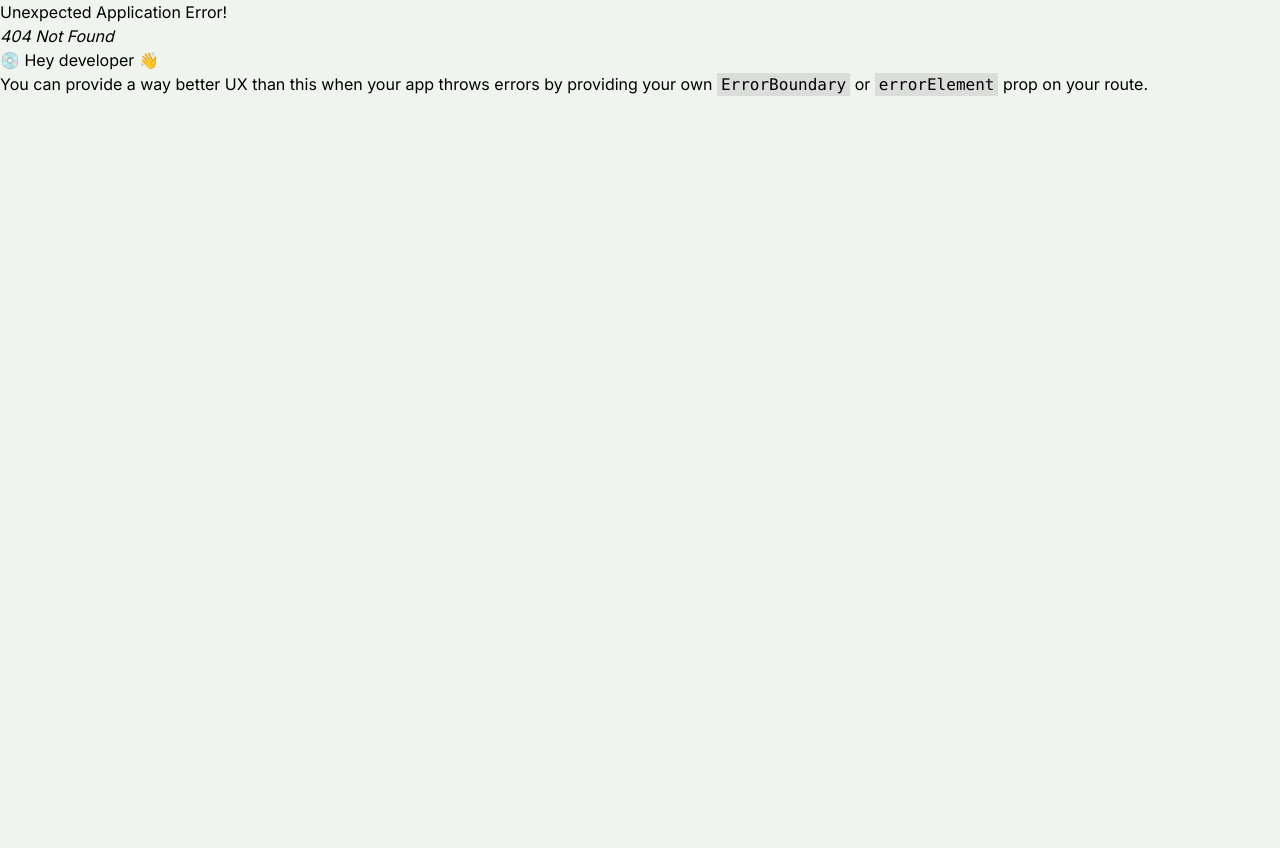
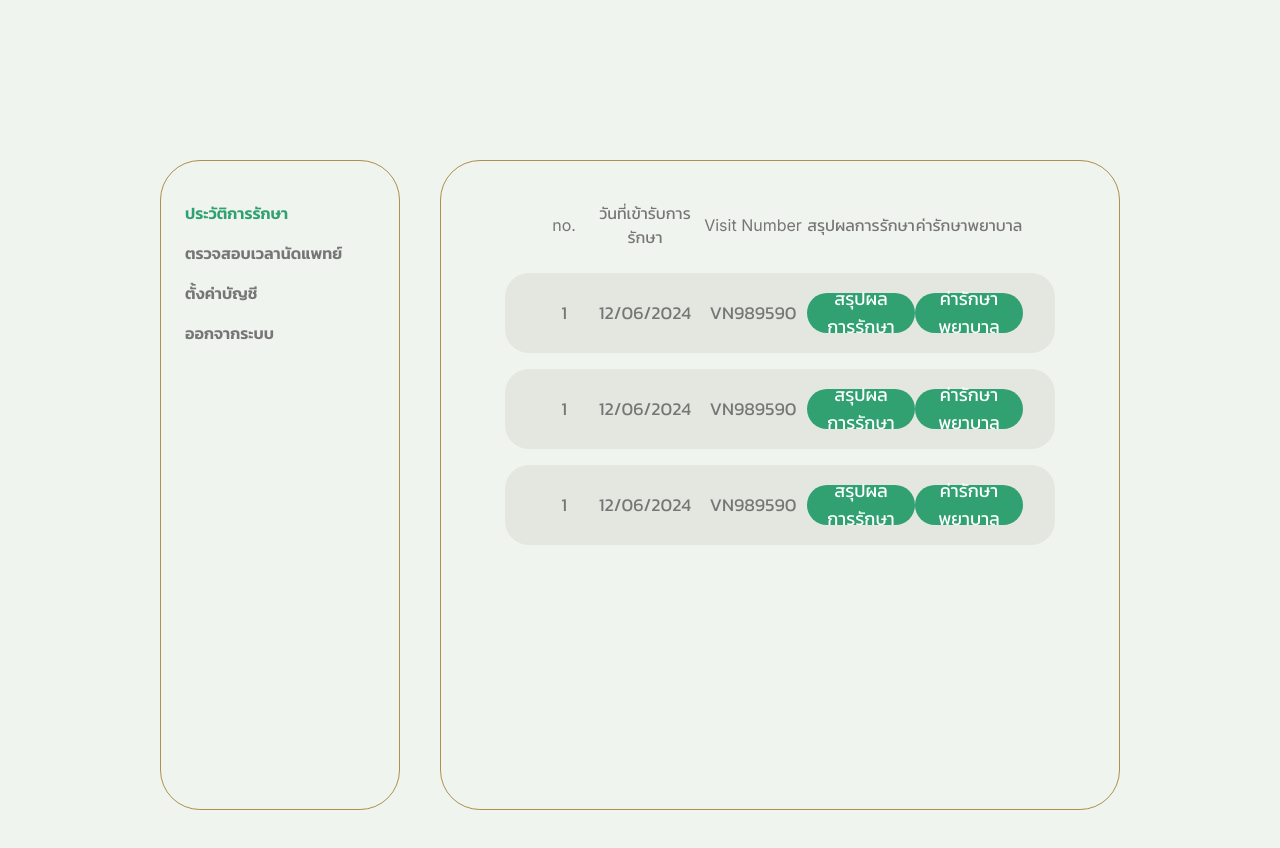
Before and after one commit to CCthana/CC17-MediSync_web, a React (Vite) app: page /user in a window 1280 px wide. Before the commit this address had no page. Shown: the top 848 px of the page. Before the commit the page ends 800 px from the top, so only its background shows below. Built offline with nearby package versions, Linux system fonts and the light colour scheme.

Commit message:
halfUser route

```diff
--- /dev/null
+++ b/src/features/user/component/SideMenu.jsx
@@ -0,0 +1,22 @@
+import { useLocation } from "react-router-dom"
+
+
+function SideMenu() {
+   const {pathname} = useLocation();
+
+  return (
+   <>
+
+   <div className="flex flex-col w-60 border-[1px] border-ms-gold min-h-[650px] h-full rounded-[40px] pt-10 pb-20 pl-6 gap-4 font-semibold text-ms-gray">
+
+      <div > <button className={`hover:underline ${pathname=="/user" ? 'font-ms-green' : '' }`}> ประวัติการรักษา </button> </div>
+      <div> <button className="hover:underline"> ตรวจสอบเวลานัดแพทย์ </button> </div>
+      <div> <button className="hover:underline"> ตั้งค่าบัญชี </button> </div>
+      <div> <button className="hover:underline"> ออกจากระบบ </button> </div>
+
+   </div>
+   </>
+  )
+}
+
+export default SideMenu
--- /dev/null
+++ b/src/features/user/component/UserAppointmentCard.jsx
@@ -0,0 +1,17 @@
+
+
+function UserAppointmentCard() {
+  return (
+
+   <div className="flex items-center justify-between text-center bg-card-bg h-20 px-8 rounded-3xl text-lg text-ms-gray ">
+      <h1 className=" w-2/5 font-th">1</h1>
+      <h1 className="w-4/5 font-th">12/06/2024</h1>
+      <h1 className="w-4/5 font-th">10:00 - 12:00</h1>
+      <h1 className="w-4/5 font-th">12/06/2024</h1>
+      <h1 className="w-4/5">หมอออออ</h1>
+
+   </div>
+  )
+}
+
+export default UserAppointmentCard
--- /dev/null
+++ b/src/features/user/component/UserVnCard.jsx
@@ -0,0 +1,16 @@
+
+
+function UserVnCard() {
+  return (
+   <div className="flex items-center justify-between text-center bg-card-bg h-20 px-8 rounded-3xl text-lg text-ms-gray ">
+      <h1 className=" w-2/5 font-th">1</h1>
+      <h1 className="w-4/5 font-th">12/06/2024</h1>
+      <h1 className="w-4/5 font-th">VN989590</h1>
+      <div className="w-4/5 flex justify-center"> <button className=" h-10 bg-ms-green p-4 flex items-center rounded-full text-white ">สรุปผลการรักษา</button> </div>
+      <div className="w-4/5 flex justify-center"> <button className=" h-10 bg-ms-green p-4 flex items-center rounded-full text-white">ค่ารักษาพยาบาล</button> </div>
+
+</div>
+  )
+}
+
+export default UserVnCard
--- /dev/null
+++ b/src/features/user/page/UserAllVn.jsx
@@ -0,0 +1,40 @@
+import { useState } from "react"
+import UserVnCard from "../component/UserVnCard"
+import { useLocation } from "react-router-dom";
+
+
+function UserAllVn() {
+  const {pathname} = useLocation();
+  console.log(pathname)
+
+  return (
+    <div className="flex justify-center p-40 gap-10 min-h-[80vh] ">
+
+
+      <div className="flex flex-col w-60 border-[1px] border-ms-gold min-h-[650px] h-full rounded-[40px] pt-10 pb-20 pl-6 gap-4 font-semibold text-ms-gray">
+      <div > <button className={` ${pathname=="/user" ? 'text-ms-green hover:no-underline hover:cursor-default ' : 'hover:underline text-ms-gray' }`} > ประวัติการรักษา </button> </div>
+      <div> <button className="hover:underline "> ตรวจสอบเวลานัดแพทย์ </button> </div>
+      <div> <button className="hover:underline"> ตั้งค่าบัญชี </button> </div>
+      <div> <button className="hover:underline"> ออกจากระบบ </button> </div>
+
+      </div>
+
+      <div className="flex flex-1 flex-col border-[1px] border-ms-gold min-h-[650px] h-full rounded-[40px] pt-10 pb-20 px-16 gap-4 ">
+         <div className="flex items-center justify-between mb-2 text-center px-8 text-ms-gray">
+            <h1 className="w-2/5 ">no.</h1>
+            <h1 className="w-4/5">วันที่เข้ารับการรักษา</h1>
+            <h1 className="w-4/5">Visit Number</h1>
+            <h1 className="w-4/5">สรุปผลการรักษา</h1>
+            <h1 className="w-4/5">ค่ารักษาพยาบาล</h1>
+         </div>
+         <UserVnCard />
+         <UserVnCard />
+         <UserVnCard />
+
+      </div>
+
+    </div>
+  )
+}
+
+export default UserAllVn
--- /dev/null
+++ b/src/features/user/page/UserAppointment.jsx
@@ -0,0 +1,37 @@
+import { useState } from "react"
+import UserAppointmentCard from "../component/UserAppointmentCard"
+
+
+function UserAppointment() {
+   const [isActive, setIsActive] = useState(false);
+   setIsActive(true)
+  return (
+   <div className="flex justify-center p-40 gap-10 min-h-[80vh] ">
+
+
+   <div className="flex flex-col w-60 border-[1px] border-ms-gold min-h-[650px] h-full rounded-[40px] pt-10 pb-20 pl-6 gap-4 font-semibold text-ms-gray">
+   <div > <button className="hover:underline"> ประวัติการรักษา </button> </div>
+   <div> <button className="hover:underline"> ตรวจสอบเวลานัดแพทย์ </button> </div>
+   <div> <button className="hover:underline"> ตั้งค่าบัญชี </button> </div>
+   <div> <button className="hover:underline"> ออกจากระบบ </button> </div>
+
+   </div>
+
+   <div className="flex flex-1 flex-col border-[1px] border-ms-gold min-h-[650px] h-full rounded-[40px] pt-10 pb-20 px-16 gap-4  ">
+      <div className="flex items-center justify-between mb-2 text-center px-8 text-ms-gray">
+         <h1 className="w-2/5 ">no.</h1>
+         <h1 className="w-4/5">วันนัดพบแพทย์</h1>
+         <h1 className="w-4/5">เวลานัด</h1>
+         <h1 className="w-4/5">วันที่ออกใบนัด</h1>
+         <h1 className="w-4/5">แพทย์ที่ทำการนัด</h1>
+      </div>
+
+      <UserAppointmentCard />
+
+   </div>
+
+ </div>
+  )
+}
+
+export default UserAppointment
--- a/tailwind.config.js
+++ b/tailwind.config.js
@@ -5,7 +5,18 @@ export default {
     "./src/**/*.{js,ts,jsx,tsx}",
   ],
   theme: {
-    extend: {},
+    fontFamily: {
+      'th': ['kanit'],
+
+    },
+    extend: {
+      colors: {
+      'card-bg' : '#E3E7E0',
+      'ms-gold' : '#AE8F4E',
+      'ms-green' : '#31A172',
+      'ms-gray' : '#767676'
+    }
+    },
   },
   plugins: [
 
```
Also changed, not shown: src/route/index.jsx (+6 -1 lines).
